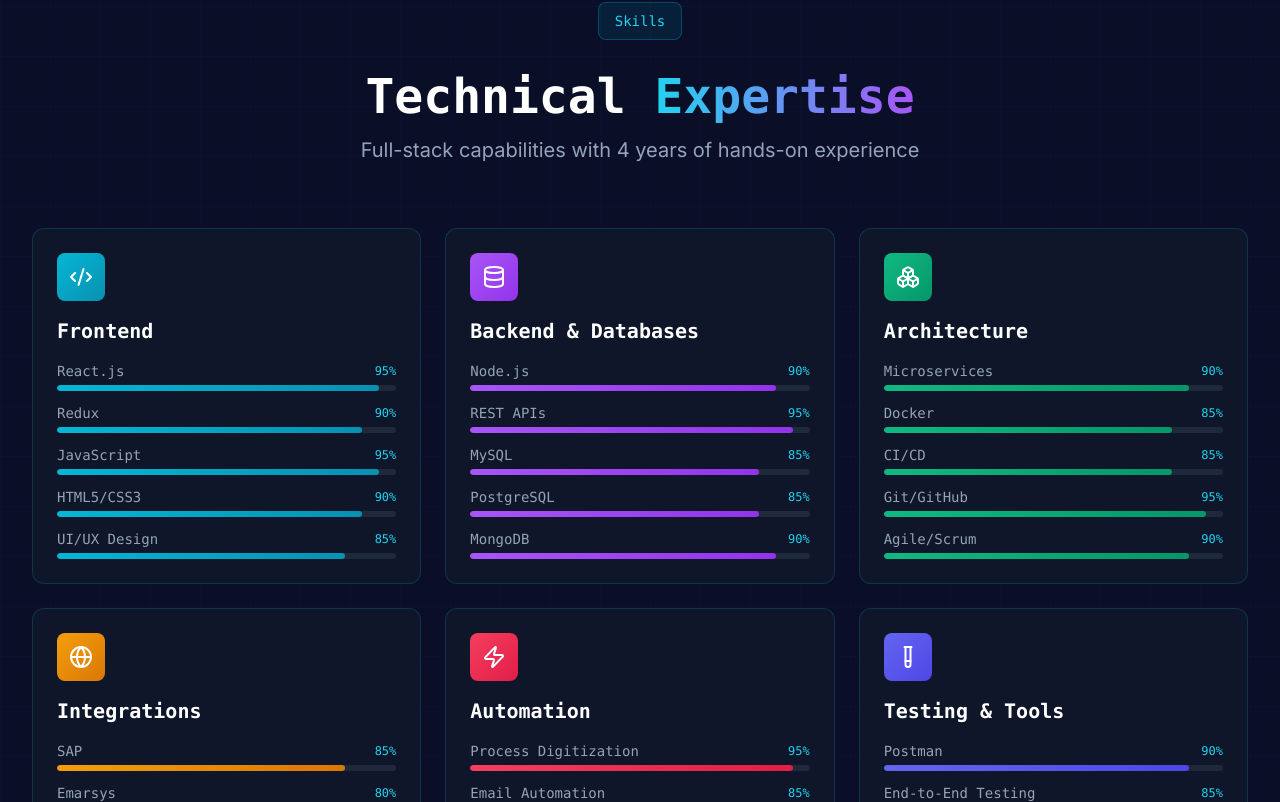
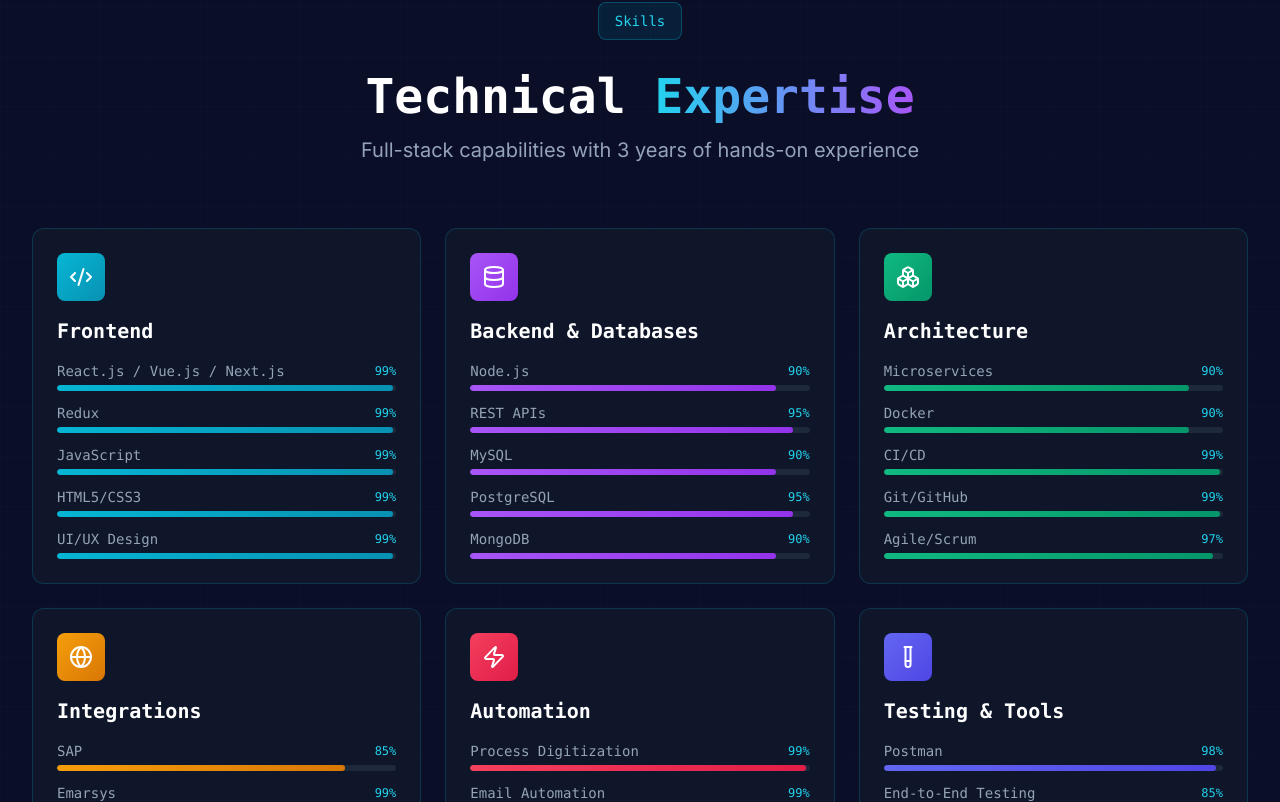
Before and after one commit to RodrigoMarure23/portafoliojsx, a React (Vite) app: page / in a window 1280 px wide. Shown: the part 998-1800 px from the top of the page. Built offline with nearby package versions, Linux system fonts and the light colour scheme.

Commit message:
add nuevas cosas

```diff
--- a/src/components/Skills.jsx
+++ b/src/components/Skills.jsx
@@ -1,224 +1,311 @@
-import { Code2, Database, Zap, Boxes, Globe, TestTube } from 'lucide-react';
-import { motion, useInView } from 'framer-motion';
-import { useRef } from 'react';
-import { useLanguage } from '../hooks/useLanguage';
-const skillCategories = [{
+import { Code2, Database, Zap, Boxes, Globe, TestTube } from "lucide-react";
+import { motion, useInView } from "framer-motion";
+import { useRef } from "react";
+import { useLanguage } from "../hooks/useLanguage";
+const skillCategories = [
+  {
     icon: Code2,
-  key: 'frontend',
-  skills: [{
-    key: 'react',
-    level: 95
-  }, {
-    key: 'redux',
-    level: 90
-  }, {
-    key: 'javascript',
-    level: 95
-  }, {
-    key: 'html',
-    level: 90
-  }, {
-    key: 'ui',
-    level: 85
-  }],
-  color: 'cyan'
-}, {
+    key: "frontend",
+    skills: [
+      {
+        key: "react",
+        level: 99,
+      },
+      {
+        key: "redux",
+        level: 99,
+      },
+      {
+        key: "javascript",
+        level: 99,
+      },
+      {
+        key: "html",
+        level: 99,
+      },
+      {
+        key: "ui",
+        level: 99,
+      },
+    ],
+    color: "cyan",
+  },
+  {
     icon: Database,
-  key: 'backend',
-  skills: [{
-    key: 'node',
-    level: 90
-  }, {
-    key: 'rest',
-    level: 95
-  }, {
-    key: 'mysql',
-    level: 85
-  }, {
-    key: 'postgres',
-    level: 85
-  }, {
-    key: 'mongo',
-    level: 90
-  }],
-  color: 'purple'
-}, {
+    key: "backend",
+    skills: [
+      {
+        key: "node",
+        level: 90,
+      },
+      {
+        key: "rest",
+        level: 95,
+      },
+      {
+        key: "mysql",
+        level: 90,
+      },
+      {
+        key: "postgres",
+        level: 95,
+      },
+      {
+        key: "mongo",
+        level: 90,
+      },
+    ],
+    color: "purple",
+  },
+  {
     icon: Boxes,
-  key: 'architecture',
-  skills: [{
-    key: 'microservices',
-    level: 90
-  }, {
-    key: 'docker',
-    level: 85
-  }, {
-    key: 'cicd',
-    level: 85
-  }, {
-    key: 'git',
-    level: 95
-  }, {
-    key: 'agile',
-    level: 90
-  }],
-  color: 'emerald'
-}, {
+    key: "architecture",
+    skills: [
+      {
+        key: "microservices",
+        level: 90,
+      },
+      {
+        key: "docker",
+        level: 90,
+      },
+      {
+        key: "cicd",
+        level: 99,
+      },
+      {
+        key: "git",
+        level: 99,
+      },
+      {
+        key: "agile",
+        level: 97,
+      },
+    ],
+    color: "emerald",
+  },
+  {
     icon: Globe,
-  key: 'integrations',
-  skills: [{
-    key: 'sap',
-    level: 85
-  }, {
-    key: 'emarsys',
-    level: 80
-  }, {
-    key: 'teamwork',
-    level: 80
-  }, {
-    key: 'analytics',
-    level: 75
-  }, {
-    key: 'apis',
-    level: 90
-  }],
-  color: 'amber'
-}, {
+    key: "integrations",
+    skills: [
+      {
+        key: "sap",
+        level: 85,
+      },
+      {
+        key: "emarsys",
+        level: 99,
+      },
+      {
+        key: "teamwork",
+        level: 85,
+      },
+      {
+        key: "analytics",
+        level: 95,
+      },
+      {
+        key: "apis",
+        level: 98,
+      },
+    ],
+    color: "amber",
+  },
+  {
     icon: Zap,
-  key: 'automation',
-  skills: [{
-    key: 'digitization',
-    level: 95
-  }, {
-    key: 'email',
-    level: 85
-  }, {
-    key: 'workflow',
-    level: 90
-  }, {
-    key: 'sync',
-    level: 85
-  }],
-  color: 'rose'
-}, {
+    key: "automation",
+    skills: [
+      {
+        key: "digitization",
+        level: 99,
+      },
+      {
+        key: "email",
+        level: 99,
+      },
+      {
+        key: "workflow",
+        level: 96,
+      },
+      {
+        key: "sync",
+        level: 97,
+      },
+    ],
+    color: "rose",
+  },
+  {
     icon: TestTube,
-  key: 'testing',
-  skills: [{
-    key: 'postman',
-    level: 90
-  }, {
-    key: 'e2e',
-    level: 85
-  }, {
-    key: 'debug',
-    level: 90
-  }, {
-    key: 'jira',
-    level: 85
-  }],
-  color: 'indigo'
-}];
+    key: "testing",
+    skills: [
+      {
+        key: "postman",
+        level: 98,
+      },
+      {
+        key: "e2e",
+        level: 85,
+      },
+      {
+        key: "debug",
+        level: 98,
+      },
+      {
+        key: "jira",
+        level: 90,
+      },
+    ],
+    color: "indigo",
+  },
+];
 const colorClasses = {
-  cyan: 'from-cyan-500 to-cyan-600',
-  purple: 'from-purple-500 to-purple-600',
-  emerald: 'from-emerald-500 to-emerald-600',
-  amber: 'from-amber-500 to-amber-600',
-  rose: 'from-rose-500 to-rose-600',
-  indigo: 'from-indigo-500 to-indigo-600'
+  cyan: "from-cyan-500 to-cyan-600",
+  purple: "from-purple-500 to-purple-600",
+  emerald: "from-emerald-500 to-emerald-600",
+  amber: "from-amber-500 to-amber-600",
+  rose: "from-rose-500 to-rose-600",
+  indigo: "from-indigo-500 to-indigo-600",
 };
-function SkillCard({
-  category,
-  index
-}) {
+function SkillCard({ category, index }) {
   const ref = useRef(null);
   const isInView = useInView(ref, {
     once: true,
-    margin: "-100px"
+    margin: "-100px",
   });
   const Icon = category.icon;
-  const {
-    t
-  } = useLanguage();
-  return <motion.div ref={ref} initial={{
+  const { t } = useLanguage();
+  return (
+    <motion.div
+      ref={ref}
+      initial={{
         opacity: 0,
-    y: 50
-  }} animate={isInView ? {
+        y: 50,
+      }}
+      animate={
+        isInView
+          ? {
               opacity: 1,
-    y: 0
-  } : {
+              y: 0,
+            }
+          : {
               opacity: 0,
-    y: 50
-  }} transition={{
+              y: 50,
+            }
+      }
+      transition={{
         duration: 0.5,
-    delay: index * 0.1
-  }} className="group p-6 bg-[#0f1629] border border-cyan-500/20 rounded-xl hover:border-cyan-500/50 hover:shadow-xl hover:shadow-cyan-500/20 transition-all">
-      <div className={`inline-flex p-3 rounded-lg bg-gradient-to-br ${colorClasses[category.color]} mb-4`}>
+        delay: index * 0.1,
+      }}
+      className="group p-6 bg-[#0f1629] border border-cyan-500/20 rounded-xl hover:border-cyan-500/50 hover:shadow-xl hover:shadow-cyan-500/20 transition-all"
+    >
+      <div
+        className={`inline-flex p-3 rounded-lg bg-gradient-to-br ${
+          colorClasses[category.color]
+        } mb-4`}
+      >
         <Icon className="w-6 h-6 text-white" />
       </div>
       <h3 className="text-xl font-bold text-white mb-4 font-mono">
         {t(`skills.categories.${category.key}.title`)}
       </h3>
       <div className="space-y-3">
-        {category.skills.map((skill, i) => <div key={skill.key}>
+        {category.skills.map((skill, i) => (
+          <div key={skill.key}>
             <div className="flex justify-between items-center mb-1">
-              <span className="text-sm text-slate-400 font-mono">{t(`skills.categories.${category.key}.skills.${skill.key}`)}</span>
-              <span className="text-xs text-cyan-400 font-mono">{skill.level}%</span>
+              <span className="text-sm text-slate-400 font-mono">
+                {t(`skills.categories.${category.key}.skills.${skill.key}`)}
+              </span>
+              <span className="text-xs text-cyan-400 font-mono">
+                {skill.level}%
+              </span>
             </div>
             <div className="h-1.5 bg-slate-800 rounded-full overflow-hidden">
-              <motion.div initial={{
-            width: 0
-          }} animate={isInView ? {
-            width: `${skill.level}%`
-          } : {
-            width: 0
-          }} transition={{
+              <motion.div
+                initial={{
+                  width: 0,
+                }}
+                animate={
+                  isInView
+                    ? {
+                        width: `${skill.level}%`,
+                      }
+                    : {
+                        width: 0,
+                      }
+                }
+                transition={{
                   duration: 1,
-            delay: index * 0.1 + i * 0.1
-          }} className={`h-full bg-gradient-to-r ${colorClasses[category.color]} rounded-full`}></motion.div>
+                  delay: index * 0.1 + i * 0.1,
+                }}
+                className={`h-full bg-gradient-to-r ${
+                  colorClasses[category.color]
+                } rounded-full`}
+              ></motion.div>
             </div>
-          </div>)}
           </div>
-    </motion.div>;
+        ))}
+      </div>
+    </motion.div>
+  );
 }
 export function Skills() {
   const ref = useRef(null);
   const isInView = useInView(ref, {
     once: true,
-    margin: "-100px"
+    margin: "-100px",
   });
-  const {
-    t
-  } = useLanguage();
-  return <section id="skills" className="py-24 bg-[#0a0e27] relative overflow-hidden">
+  const { t } = useLanguage();
+  return (
+    <section
+      id="skills"
+      className="py-24 bg-[#0a0e27] relative overflow-hidden"
+    >
       {/* Background Pattern */}
       <div className="absolute inset-0 bg-[linear-gradient(rgba(0,217,255,0.02)_1px,transparent_1px),linear-gradient(90deg,rgba(0,217,255,0.02)_1px,transparent_1px)] bg-[size:50px_50px]"></div>
 
       <div className="relative max-w-7xl mx-auto px-6 lg:px-8">
-        <motion.div ref={ref} initial={{
+        <motion.div
+          ref={ref}
+          initial={{
             opacity: 0,
-        y: 20
-      }} animate={isInView ? {
+            y: 20,
+          }}
+          animate={
+            isInView
+              ? {
                   opacity: 1,
-        y: 0
-      } : {
+                  y: 0,
+                }
+              : {
                   opacity: 0,
-        y: 20
-      }} transition={{
-        duration: 0.6
-      }} className="text-center space-y-4 mb-16">
+                  y: 20,
+                }
+          }
+          transition={{
+            duration: 0.6,
+          }}
+          className="text-center space-y-4 mb-16"
+        >
           <div className="inline-block px-4 py-2 bg-cyan-500/10 border border-cyan-500/30 rounded-lg text-cyan-400 text-sm font-mono mb-4">
-            {t('skills.tag')}
+            {t("skills.tag")}
           </div>
           <h2 className="text-4xl lg:text-5xl font-bold text-white font-mono">
-            {t('skills.title')} <span className="text-transparent bg-clip-text bg-gradient-to-r from-cyan-400 to-purple-500">{t('skills.titleHighlight')}</span>
+            {t("skills.title")}{" "}
+            <span className="text-transparent bg-clip-text bg-gradient-to-r from-cyan-400 to-purple-500">
+              {t("skills.titleHighlight")}
+            </span>
           </h2>
           <p className="text-xl text-slate-400 max-w-2xl mx-auto">
-            {t('skills.subtitle')}
+            {t("skills.subtitle")}
           </p>
         </motion.div>
 
         <div className="grid md:grid-cols-2 lg:grid-cols-3 gap-6">
-          {skillCategories.map((category, index) => <SkillCard key={category.key} category={category} index={index} />)}
+          {skillCategories.map((category, index) => (
+            <SkillCard key={category.key} category={category} index={index} />
+          ))}
         </div>
       </div>
-    </section>;
+    </section>
+  );
 }
--- a/src/hooks/useLanguage.jsx
+++ b/src/hooks/useLanguage.jsx
@@ -54,7 +54,7 @@
       name: "Rodrigo Marure Sánchez",
       title: "Full Stack Developer",
       description:
-        "Specialized in designing, developing, and deploying robust web solutions using React, Node.js, and Microservices architecture. 4 years building scalable systems and automating business processes.",
+        "Specialized in designing, developing, and deploying robust web solutions using React, Node.js, and Microservices architecture. 3 years building scalable systems and automating business processes.",
       viewProjects: "View Projects",
       getInTouch: "Get In Touch",
     },
@@ -62,14 +62,15 @@
       tag: "Skills",
       title: "Technical",
       titleHighlight: "Expertise",
-      subtitle: "Full-stack capabilities with 4 years of hands-on experience",
+      subtitle: "Full-stack capabilities with 3 years of hands-on experience",
       categories: {
         frontend: {
           title: "Frontend",
           skills: {
-            react: "React.js",
+            react: "React.js / Vue.js / Next.js",
             redux: "Redux",
             javascript: "JavaScript",
+            context: "React context/ redux",
             html: "HTML5/CSS3",
             ui: "UI/UX Design",
           },
@@ -367,7 +368,7 @@
       name: "Rodrigo Marure Sánchez",
       title: "Desarrollador Full Stack | Frontend + Backend",
       description:
-        "Especializado en el diseño, desarrollo y despliegue de soluciones web robustas utilizando React, Node.js y arquitectura de Microservicios. Con 4 años construyendo sistemas escalables y automatizando procesos de negocio.",
+        "Especializado en el diseño, desarrollo y despliegue de soluciones web robustas utilizando React, Node.js y arquitectura de Microservicios. Con 3 años construyendo sistemas escalables y automatizando procesos de negocio.",
 
       viewProjects: "Ver Proyectos",
       getInTouch: "Contactar",
@@ -376,16 +377,17 @@
       tag: "Habilidades",
       title: "Experiencia",
       titleHighlight: "Técnica",
-      subtitle: "Capacidades full-stack con 4 años de experiencia práctica",
+      subtitle: "Capacidades full-stack con 3 años de experiencia práctica",
       categories: {
         frontend: {
           title: "Frontend",
           skills: {
-            react: "React.js",
+            react: "React.js / Vue.js / Next.js",
             redux: "Redux",
             javascript: "JavaScript",
+            context: "React context/ redux",
             html: "HTML5/CSS3",
-            ui: "Diseño UI/UX",
+            ui: "UI/UX Design",
           },
         },
         backend: {
@@ -575,7 +577,7 @@
         {
           role: "Desarrollador Web Freelance",
           company: "Proyectos Independientes",
-          period: "2021 - Actualidad",
+          period: "2023 - Actualidad",
           type: "Freelance",
           achievements: [
             "Desarrollo continuo de soluciones web y automatizaciones para pequeños negocios desde el inicio de mi formación en programación",
```
Lines whose indentation alone changed are shown as unchanged.
